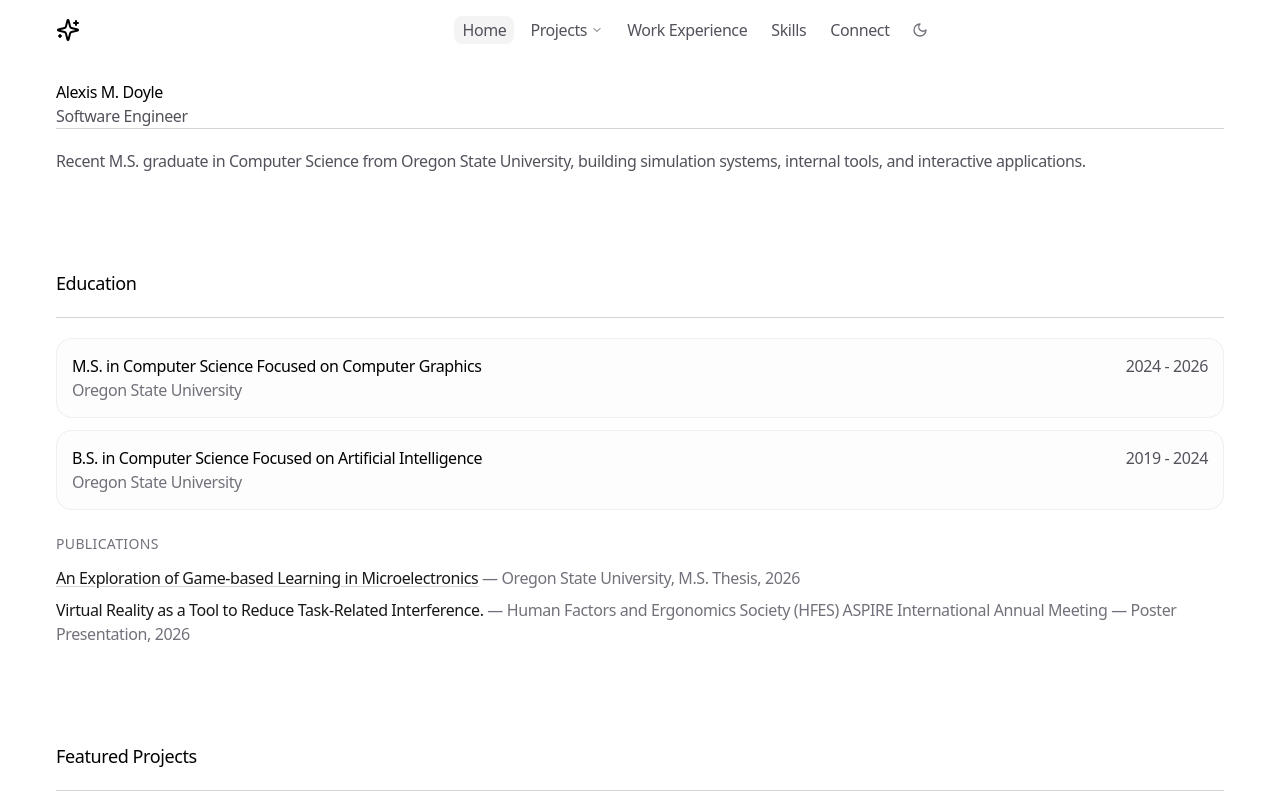
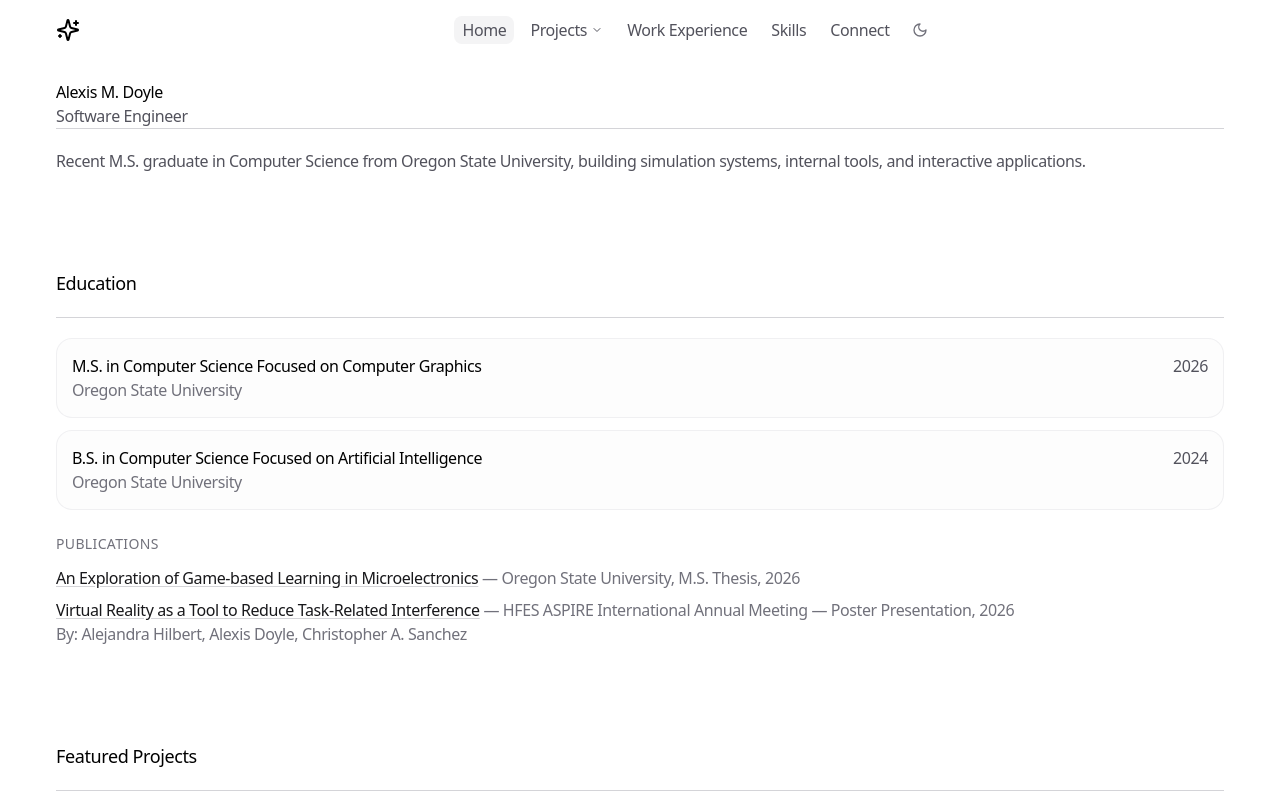
Before and after one commit to Adoyle210/Portfolio, a Next.js app: page / in a window 1280 px wide. Shown: the top 800 px of the page. Built offline with nearby package versions, Linux system fonts and the light colour scheme.

Commit message:
Updating Publications
- adding authors
- added hfes aspire link

```diff
--- a/app/data/education.ts
+++ b/app/data/education.ts
@@ -12,6 +12,7 @@ type Education = {
     id: string
     title: string
     venue: string
+    authors?: string[]
     type: 'thesis' | 'conference-poster'
     year: number
     link?: string
@@ -49,10 +50,11 @@ type Education = {
     },
     {
       id: 'pub-psych-conference',
-      title: 'Virtual Reality as a Tool to Reduce Task-Related Interference.',
-      venue: 'Human Factors and Ergonomics Society (HFES) ASPIRE International Annual Meeting — Poster Presentation',
+      title: 'Virtual Reality as a Tool to Reduce Task-Related Interference',
+      venue: 'HFES ASPIRE International Annual Meeting — Poster Presentation',
       type: 'conference-poster',
+      authors:['Alejandra Hilbert', 'Alexis Doyle', 'Christopher A. Sanchez'],
       year: 2026,
-      //link: 'https://www.hfes.org/aspire/aspire-international/aspire-2026/posters',
+      link: 'https://hfesam2026.conference-program.com/presentation/?id=POST373&sess=sess246',
     },
   ]
--- a/app/page.tsx
+++ b/app/page.tsx
@@ -466,7 +466,7 @@ export default function Personal() {
                       <p className="text-zinc-500 dark:text-zinc-400">{edu.institution}</p>
                     </div>
                     <p className="shrink-0 pl-4 text-zinc-600 dark:text-zinc-400">
-                      {edu.start} - {edu.end}
+                      {edu.end}
                     </p>
                   </div>
                   {edu.details && edu.details.length > 0 && (
@@ -504,6 +504,12 @@ export default function Personal() {
                         {' '}
                         — {pub.venue}, {pub.year}
                       </span>
+                      {pub.authors && pub.authors.length > 0 && (
+                        <p className="text-zinc-500 dark:text-zinc-500">
+                          {'By: '}
+                          {pub.authors.join(', ')}
+                        </p>
+                      )}
                     </li>
                   ))}
                 </ul>
```
